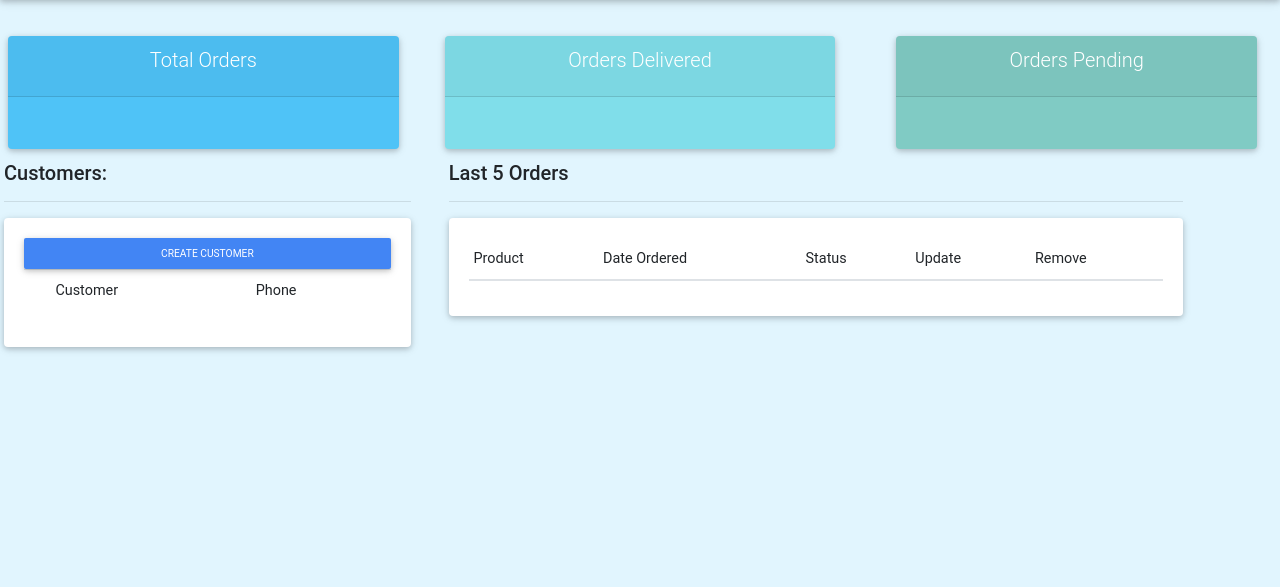
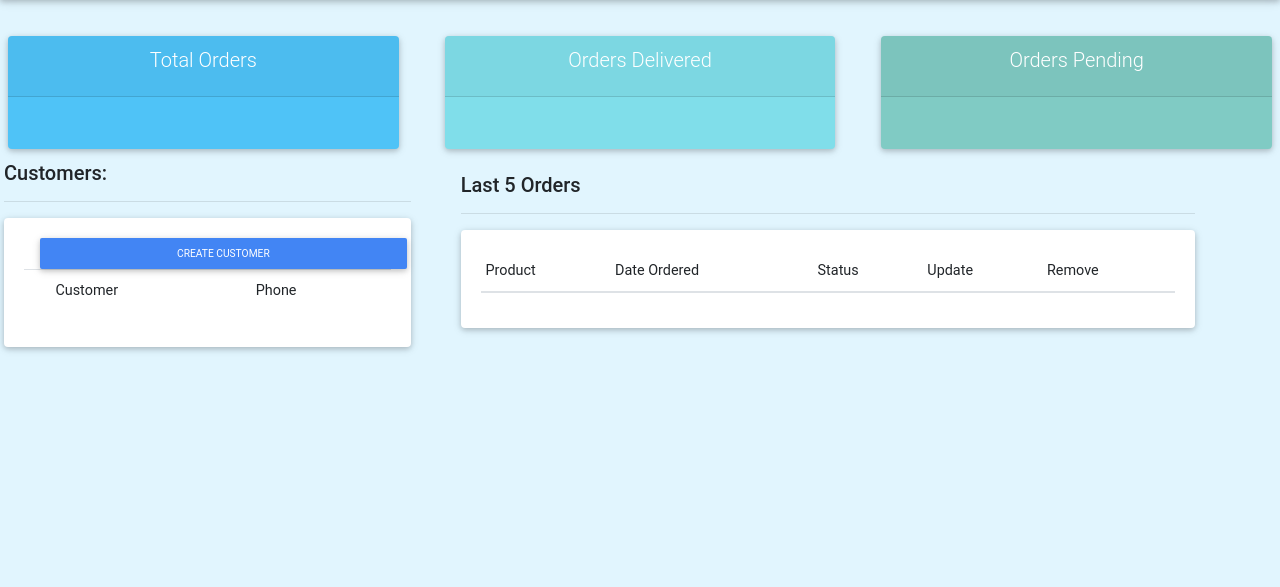
Before and after one commit to hokagedemehin/crmonline3, a Django app: template account/templates/account/dashboard.html in a window 1280 px wide. Shown: the part 56-643 px from the top of the page. Run offline with Django 3.2, Linux system fonts and the light colour scheme; the template is opened without the code that fills it, so the values that code supplies are empty; some libraries are stand-ins or nearby versions.

Commit message:
adjusted cards in account_settings, dashboard, status templates with more margins

```diff
--- a/account/templates/account/account_settings.html
+++ b/account/templates/account/account_settings.html
@@ -19,7 +19,7 @@
 
 <br>
 <div class="row">
-    <div class="col-md-3 m-2">
+    <div class="col-md-3 m-3">
         <div class="card card-body">
             <a href="{% url 'home' %}" class="btn btn-warning">&#8592; Back to Profile</a>
             <hr>
@@ -28,7 +28,7 @@
             <img src="{{request.user.customer.profile_pic.url}}" alt="" class="profile-pic1">
         </div>
     </div>
-    <div class="col-md-5 m-2">
+    <div class="col-md-5 m-3">
         <div class="card card-body">
             <form action="" method="post" enctype="multipart/form-data">
                 {%csrf_token%}
--- a/account/templates/account/dashboard.html
+++ b/account/templates/account/dashboard.html
@@ -15,7 +15,7 @@ Dashboard
         <h5><strong>Customers:</strong></h5>
         <hr>
         <div class="card card-body">
-            <a href="" class="btn btn-primary btn-sm btn-block">
+            <a href="" class="btn btn-primary btn-sm btn-block ml-3">
                 Create Customer
             </a>
             <table class="table table-sm">
@@ -37,7 +37,7 @@ Dashboard
             </table>
         </div>
     </div>
-    <div class="col-md-7 m-1">
+    <div class="col-md-7 m-3">
         <h5><strong>Last 5 Orders</strong></h5>
         <hr>
         <div class="card card-body mb-1">
--- a/account/templates/account/product.html
+++ b/account/templates/account/product.html
@@ -8,10 +8,10 @@ Product
 <br>
 <div class="row">
     <div class="col-md">
-        <div class="card card-body mb-2">
+        <div class="card card-body m-2">
             <h5>Products</h5>
         </div>
-        <div class="card card-body">
+        <div class="card card-body m-3">
             <table class="table">
                 <tr>
                     <th>Product</th>
--- a/account/templates/account/status.html
+++ b/account/templates/account/status.html
@@ -27,7 +27,7 @@
         </div>
     <!-- </div> -->
 
-    <div class="col">
+    <!-- <div class="col"> -->
         <div class="col-sm-12 col-md">
             <div class="card text-center text-white teal lighten-3 m-2" id="orders-pending">
                 <div class="card-header">
@@ -38,5 +38,5 @@
                 </div>
             </div>
         </div>
-    </div>
+    <!-- </div> -->
 </div>
```
